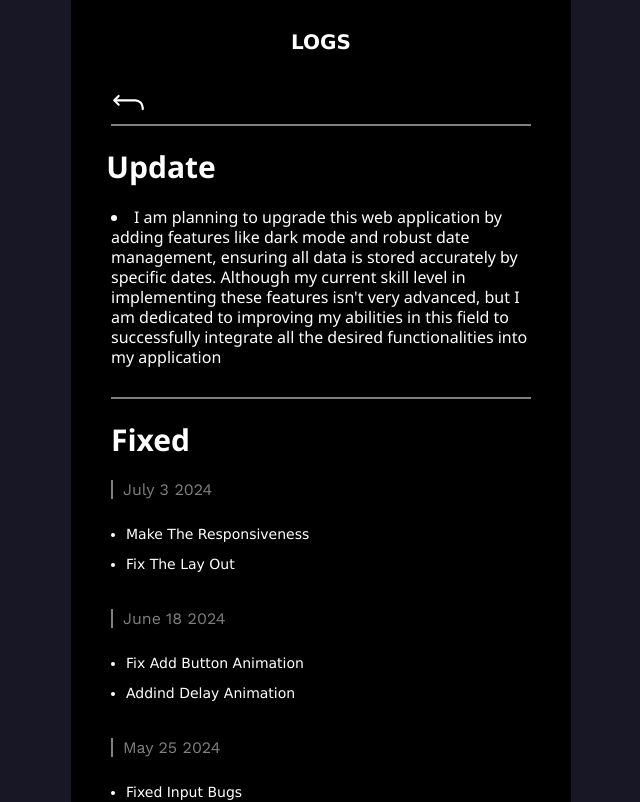
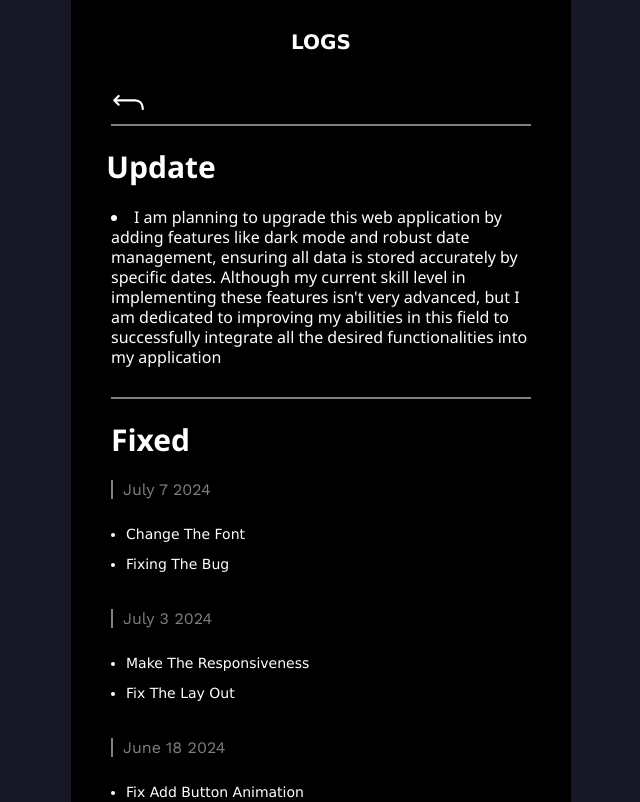
Before and after one commit to Kurev/DailyBudget, a React (Vite) app: page /ChangeLog in a window 1280 px wide. Shown: the top 802 px of the page, without its empty margins (319-959 px from the left). Built offline with nearby package versions, Linux system fonts and the light colour scheme.

Commit message:
DailyBudie

```diff
--- a/src/ChangeLog/ChangeLog.jsx
+++ b/src/ChangeLog/ChangeLog.jsx
@@ -22,6 +22,14 @@ const ChangeLog = () => {
 
 
           <p className='fixed'>Fixed</p>
+
+          <div className="date">
+              <p>July 7 2024</p>
+            </div>
+          <ul>
+            <li>Change The Font</li>
+            <li>Fixing The Bug</li>
+          </ul>
 
           <div className="date">
               <p>July 3 2024</p>
```
